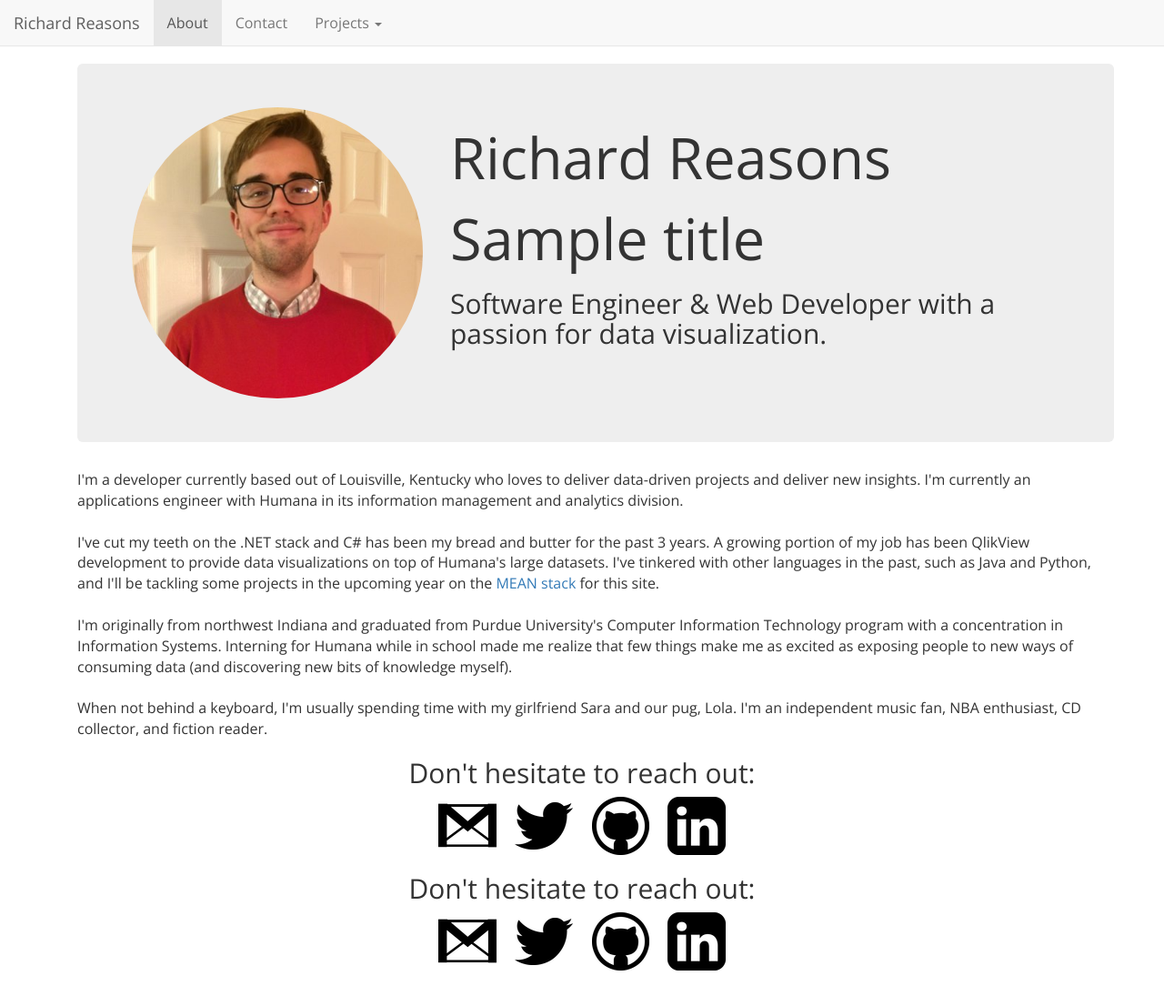
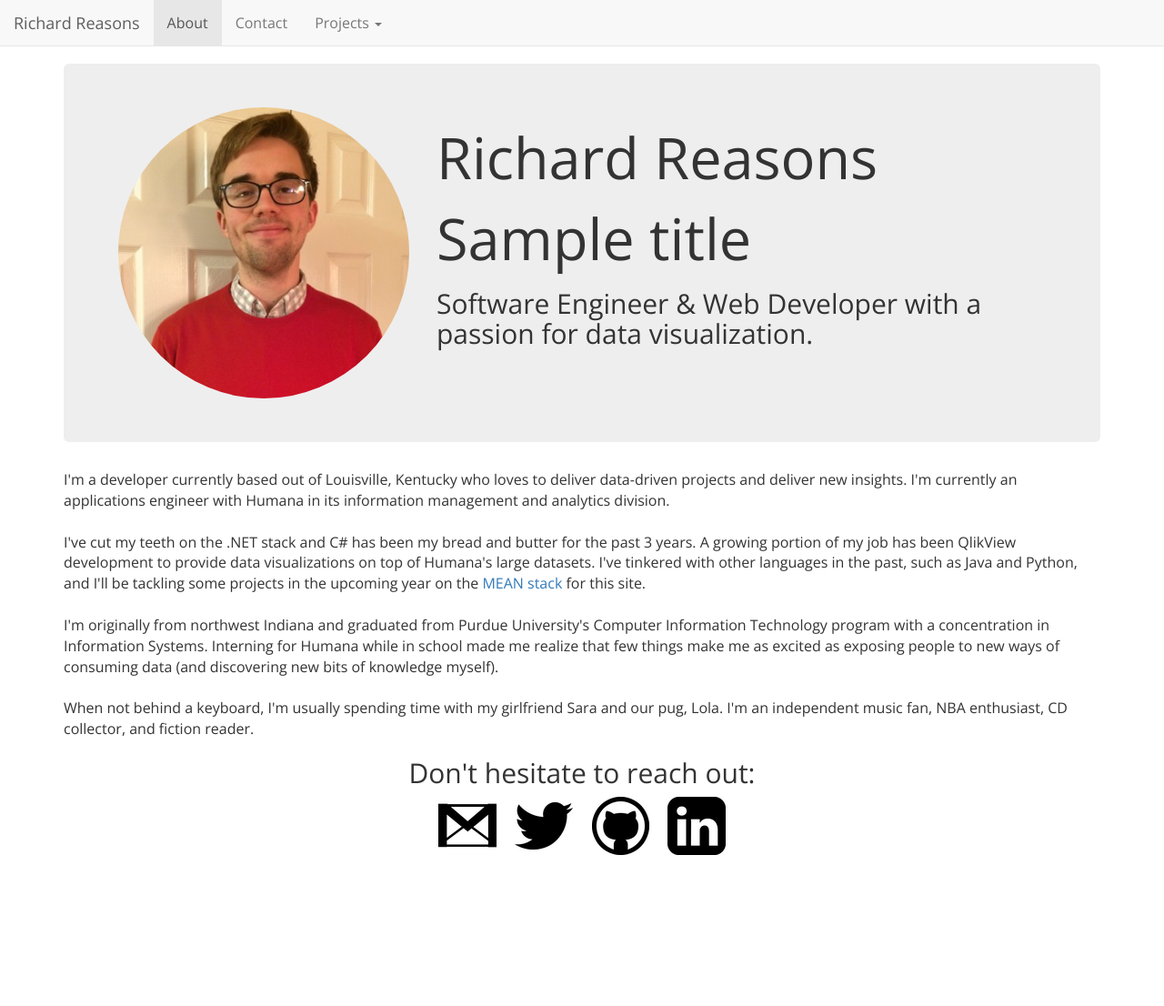
Before and after one commit to rgreasons/rgreasons.github.io, a Jekyll site: the page built from index.html, in a window 1280 px wide and 1137 px high. Shown: the top 1106 px of the window at 91% size. Built offline with Jekyll 4.4.1, drawn with Linux system fonts in a browser that asks for light colours; nearby versions of some CDN libraries.

Commit message:
Update index.html

```diff
--- a/index.html
+++ b/index.html
@@ -2,52 +2,6 @@
 layout: master
 title: RGReasons.net
 ---
-<!DOCTYPE html>
-<html lang="en">
-	<head>
-		<meta charset="utf-8">
-		<title>Richard Reasons • RGReasons.net</title>
-		<meta name="description" content="Homepage of Richard Reasons - Software Developer &amp; Data Visualization Professional">
-		<link rel="stylesheet" href="https://maxcdn.bootstrapcdn.com/bootstrap/3.3.6/css/bootstrap.min.css" integrity="sha384-1q8mTJOASx8j1Au+a5WDVnPi2lkFfwwEAa8hDDdjZlpLegxhjVME1fgjWPGmkzs7" crossorigin="anonymous">
-		<link href='https://fonts.googleapis.com/css?family=Open+Sans:400,700' rel='stylesheet' type='text/css'>
-		<link rel="stylesheet" type="text/css" href="/css/main.css">
-	</head>
-	<body>
-  <div class="container">
-		<!-- Fixed navbar -->
-    <nav class="navbar navbar-default navbar-fixed-top">
-
-        <div class="navbar-header">
-          <button type="button" class="navbar-toggle collapsed" data-toggle="collapse" data-target="#navbar" aria-expanded="false" aria-controls="navbar">
-            <span class="sr-only">Toggle navigation</span>
-            <span class="icon-bar"></span>
-            <span class="icon-bar"></span>
-            <span class="icon-bar"></span>
-          </button>
-          <a class="navbar-brand" href="#">Richard Reasons</a>
-        </div>
-        <div id="navbar" class="navbar-collapse collapse">
-          <ul class="nav navbar-nav">
-            <li class="active"><a href="#">About</a></li>
-            <li><a href="#contact">Contact</a></li>
-            <!-- <li><a href="">Blog</a></li> -->
-            <li class="dropdown">
-              <a href="#" class="dropdown-toggle" data-toggle="dropdown" role="button" aria-haspopup="true" aria-expanded="false">Projects <span class="caret"></span></a>
-              <ul class="dropdown-menu">
-                <li><a href="#">Coming Soon!</a></li>
-                <!-- <li role="separator" class="divider"></li>
-                <li class="dropdown-header">Second Section</li>
-                <li><a href="#">Soon</a></li> -->
-              </ul>
-            </li>
-          </ul>
-          <!-- <ul class="nav navbar-nav navbar-right">
-            <li><a href="../navbar/">Default</a></li>
-            <li><a href="../navbar-static-top/">Static top</a></li>
-            <li class="active"><a href="./">Fixed top <span class="sr-only">(current)</span></a></li>
-          </ul> -->
-        </div><!--/.nav-collapse -->
-    </nav>
 
 <div class="jumbotron">
   <div class="row">
@@ -68,19 +22,3 @@ title: RGReasons.net
     I'm originally from northwest Indiana and graduated from Purdue University's Computer Information Technology program with a concentration in Information Systems. Interning for Humana while in school made me realize that few things make me as excited as exposing people to new ways of consuming data (and discovering new bits of knowledge myself).<br>
     <br>
     When not behind a keyboard, I'm usually spending time with my girlfriend Sara and our pug, Lola. I'm an independent music fan, NBA enthusiast, CD collector, and fiction reader.
-  </div>
-		<div id="contact" class="col-centered text-center">
-			<h2>Don't hesitate to reach out:</h2>
-			<a href="mailto:rgreasons@gmail.com" target="_blank" class="contact-icon"><img src="/img/mail.png"></img></a>
-			<a href="http://twitter.com/rgreasons" target="_blank" class="contact-icon"><img src="/img/tw.png"></img></a>
-			<a href="http://github.com/rgreasons" target="_blank" class="contact-icon"><img src="/img/gh.png"></img></a>
-			<a href="http://www.linkedin.com/in/rgreasons" target="_blank" class="contact-icon"><img src="/img/li.png"></img></a>
-		</div>
-  <footer>
-
-  </footer>
-	<script src="https://ajax.googleapis.com/ajax/libs/jquery/1.11.3/jquery.min.js"></script>
-
-	<script src="https://maxcdn.bootstrapcdn.com/bootstrap/3.3.6/js/bootstrap.min.js" integrity="sha384-0mSbJDEHialfmuBBQP6A4Qrprq5OVfW37PRR3j5ELqxss1yVqOtnepnHVP9aJ7xS" crossorigin="anonymous"></script>
-	</body>
-<html>
```
Lines whose indentation alone changed are shown as unchanged.
